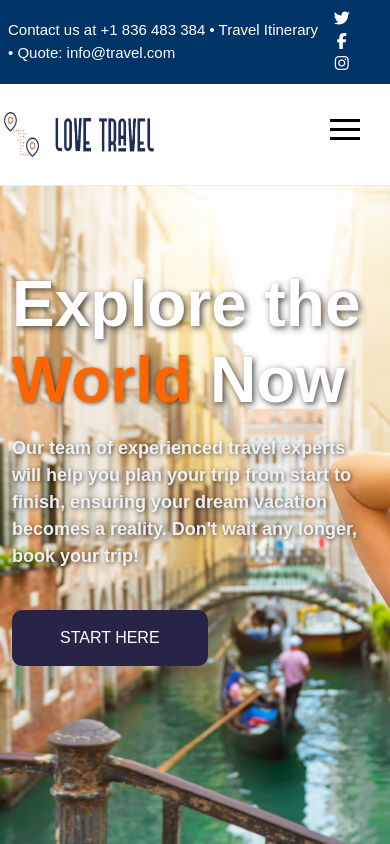
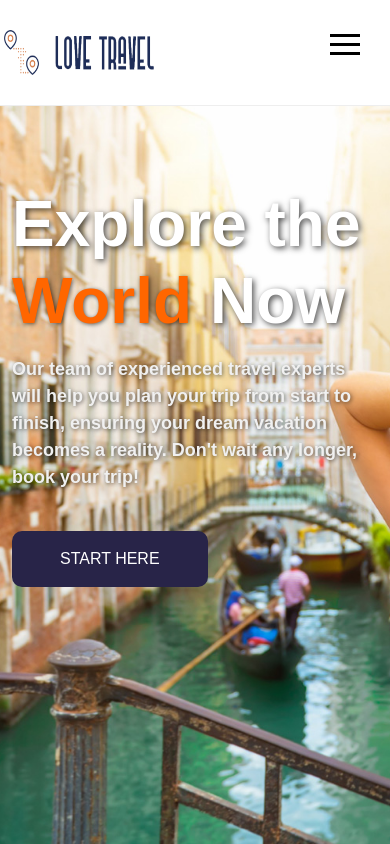
Before and after one commit to anshitsharma001-ship-it/tour-booking, a Next.js app: page / in a window 390 px wide. Shown: the top 844 px of the page. Built offline with nearby package versions, Linux system fonts and the light colour scheme.

Commit message:
updated global.css

```diff
--- a/app/globals.css
+++ b/app/globals.css
@@ -2932,11 +2932,6 @@ hr {
 
 
 
-
-/* .desktop-hamburger {
-  display: none;
-} */
-
 .desktop-navs-menu {
   display: flex;
   justify-content: center;
@@ -2992,6 +2987,21 @@ hr {
   .desktop-hamburger.active span:nth-child(3) {
     transform: rotate(-45deg) translate(6px, -6px);
   }
+  .desktop-hamburger {
+    position: absolute;
+
+    top: -1px;
+  }
+
+  .logo-img{
+    margin-top: 30px;
+    margin-bottom: 30px;
+  }
+  .top-bar {
+    display: none;
+  }
+
+
 
   /* Hide menu initially */
   .desktop-navs-menu {
@@ -3427,3 +3437,17 @@ margin-top:15px;
     max-height: 500px;
   }
 }
+
+
+
+@media screen and (max-width: 689px) {
+
+  .nav-menu {
+    display:  none;
+    padding: 20px 0;
+  }
+
+  .desktop-hamburger {
+    position: absolute;
+  }
+}
```
